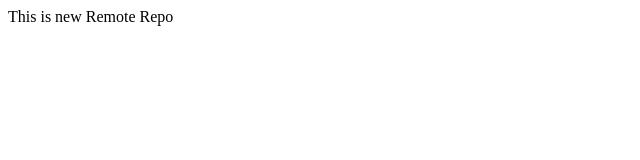
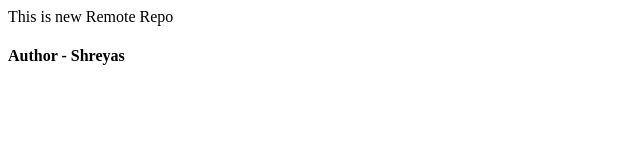
Before and after one commit to DesaiShreyas/Remote_Repo, a plain HTML site: page index.html in a window 1280 px wide. Shown: the whole page, without its empty margins (0-640 px from the left). Drawn offline with Linux system fonts and the light colour scheme.

Commit message:
Add author

```diff
--- a/index.html
+++ b/index.html
@@ -1 +1,2 @@
 <P>This is new Remote Repo</P>
+<h4>Author - Shreyas</h4>
```
